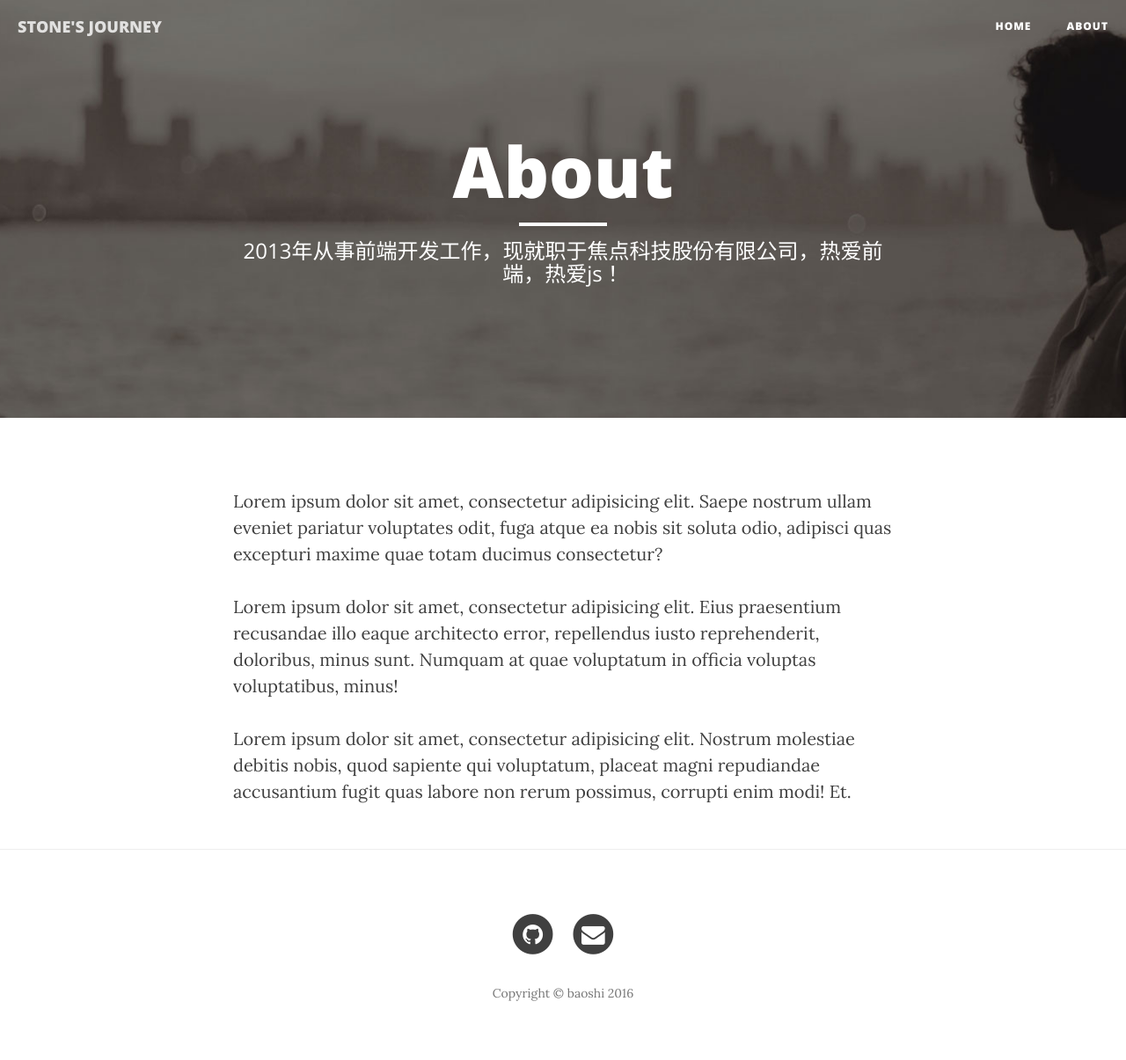
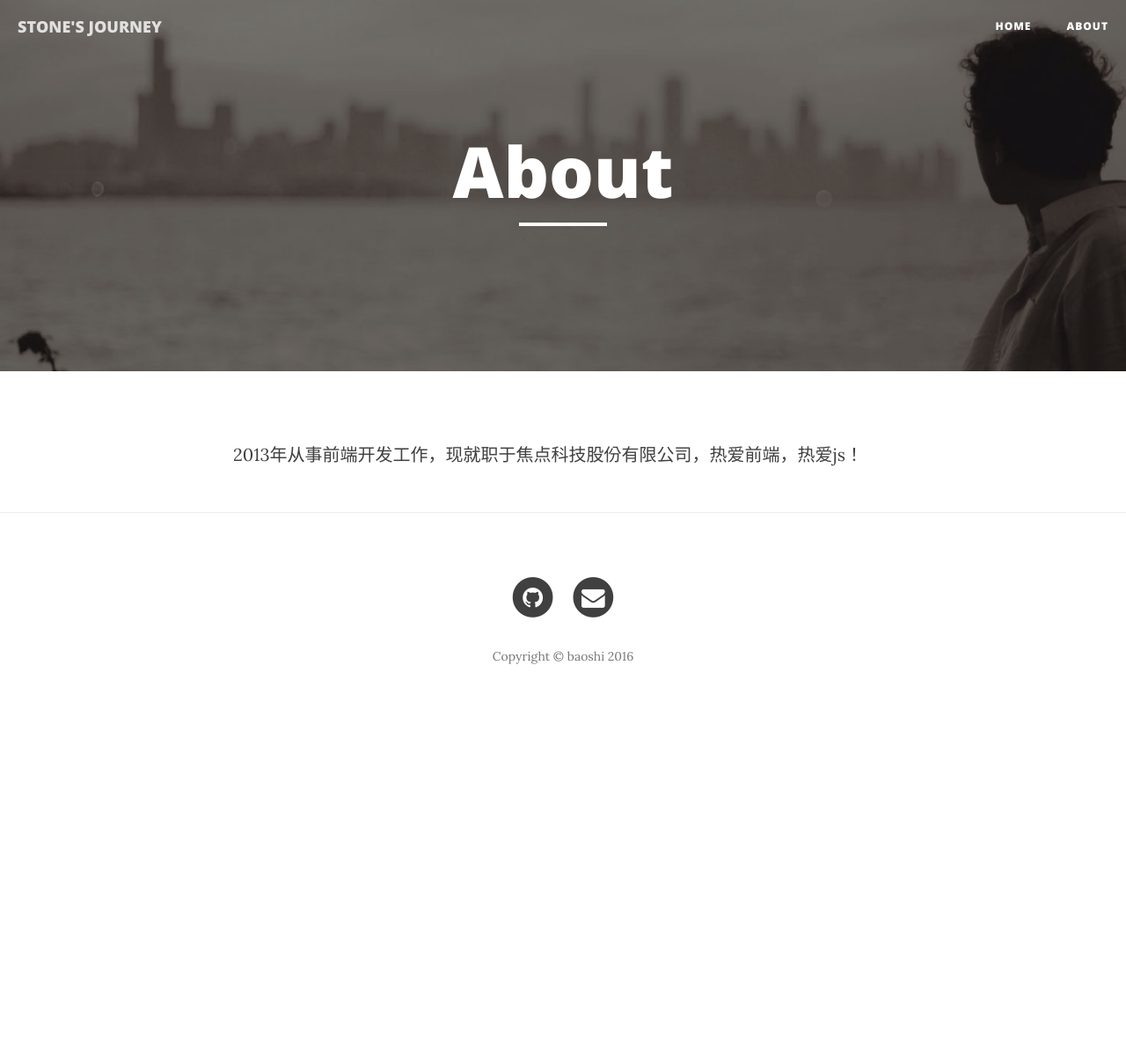
Before and after one commit to xubaoshi/xubaoshi.github.io, a Jekyll site: the page built from about.html, in a window 1280 px wide. Shown: the whole page at 88% size. Built offline with Jekyll 4.4.1, drawn with Linux system fonts in a browser that asks for light colours; nearby versions of some CDN libraries; after the commit the page ends 900 px from its top, so only the background shows below that.

```diff
--- a/about.html
+++ b/about.html
@@ -1,12 +1,8 @@
 ---
 layout: page
 title: "About"
-description: "2013年从事前端开发工作，现就职于焦点科技股份有限公司，热爱前端，热爱js！"
+description: ""
 header-img: "img/about-bg.jpg"
 ---
 
-<p>Lorem ipsum dolor sit amet, consectetur adipisicing elit. Saepe nostrum ullam eveniet pariatur voluptates odit, fuga atque ea nobis sit soluta odio, adipisci quas excepturi maxime quae totam ducimus consectetur?</p>
-
-<p>Lorem ipsum dolor sit amet, consectetur adipisicing elit. Eius praesentium recusandae illo eaque architecto error, repellendus iusto reprehenderit, doloribus, minus sunt. Numquam at quae voluptatum in officia voluptas voluptatibus, minus!</p>
-
-<p>Lorem ipsum dolor sit amet, consectetur adipisicing elit. Nostrum molestiae debitis nobis, quod sapiente qui voluptatum, placeat magni repudiandae accusantium fugit quas labore non rerum possimus, corrupti enim modi! Et.</p>
+<p>2013年从事前端开发工作，现就职于焦点科技股份有限公司，热爱前端，热爱js！</p>
```
